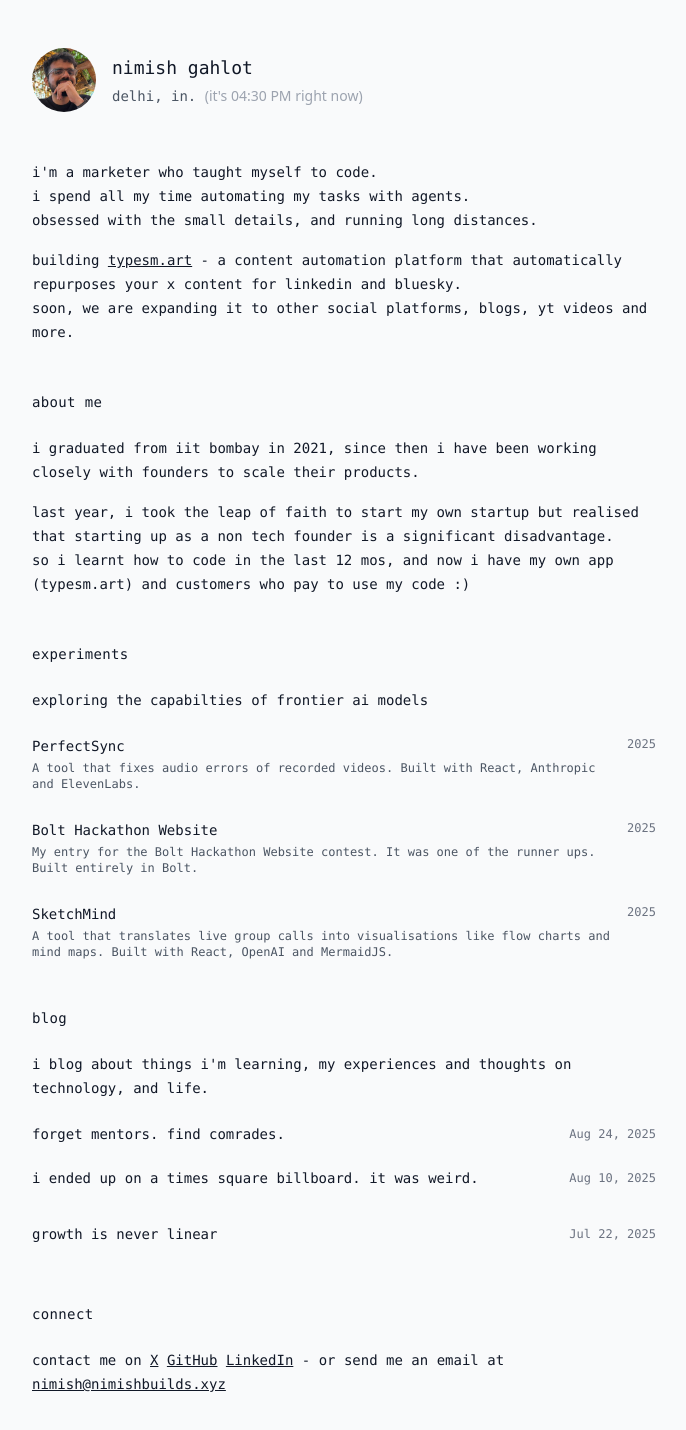
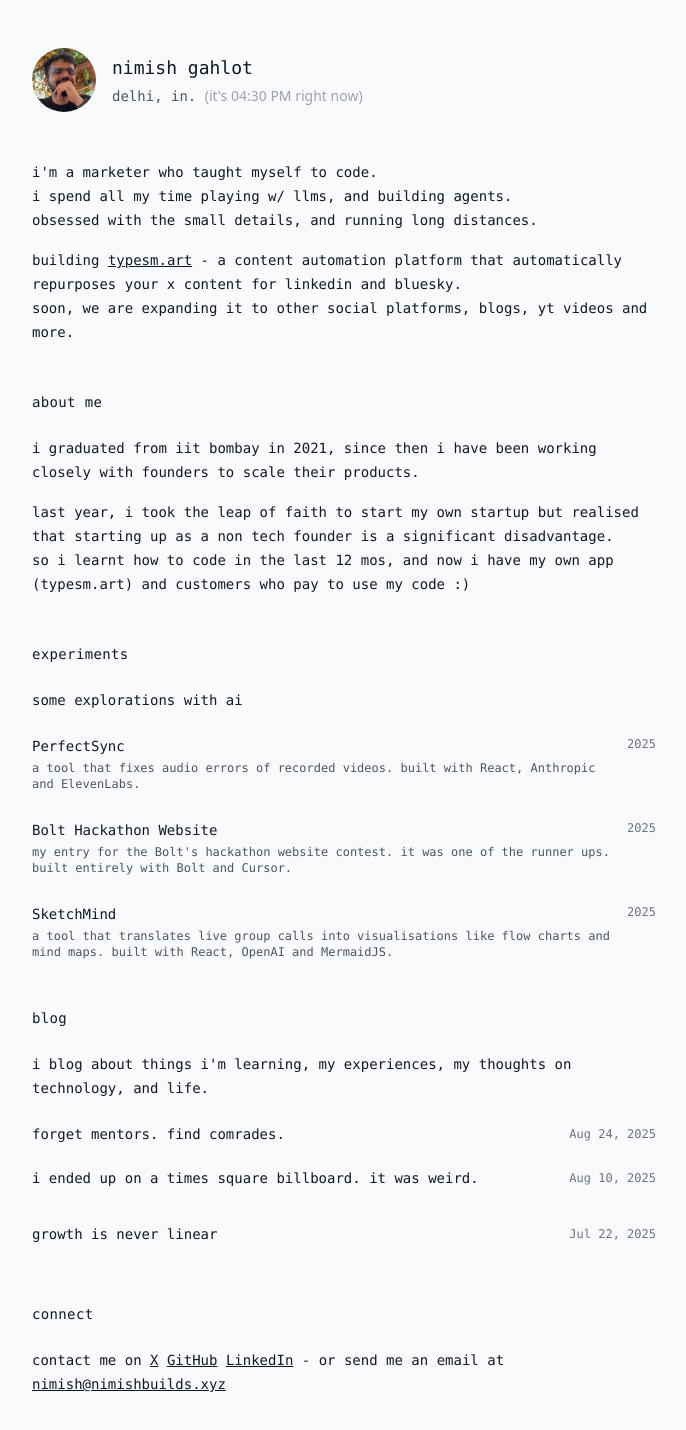
Before and after one commit to nimish-html/minimal-portfolio, a React (Vite) app: page / in a window 1280 px wide. Shown: the top 1430 px of the page, without its empty margins (296-982 px from the left). Built offline with nearby package versions, Linux system fonts and the light colour scheme.

Commit message:
Update App.tsx

```diff
--- a/src/App.tsx
+++ b/src/App.tsx
@@ -31,7 +31,7 @@ function HomePage() {
         {/* About */}
         <section className="mb-12">
           <p className="mb-4 text-sm leading-6">
-            i'm a marketer who taught myself to code. <br></br> i spend all my time automating my tasks with agents. <br></br>
+            i'm a marketer who taught myself to code. <br></br> i spend all my time playing w/ llms, and building agents. <br></br>
             obsessed with the small details, and running long distances.
           </p>
           <p className="mb-4 text-sm leading-6">
@@ -68,14 +68,14 @@ function HomePage() {
             </span>
           </h2>
           <p className="mb-6 text-sm leading-6">
-            exploring the capabilties of frontier ai models
+            some explorations with ai
           </p>
 
           <div className="space-y-4">
 
           <ExperimentCard
               title="PerfectSync"
-              description="A tool that fixes audio errors of recorded videos. Built with React, Anthropic and ElevenLabs."
+              description="a tool that fixes audio errors of recorded videos. built with React, Anthropic and ElevenLabs."
               year="2025"
               previewImage="/perfect-sync.png"
               previewAlt="perfectsync interface"
@@ -85,7 +85,7 @@ function HomePage() {
 
             <ExperimentCard
               title="Bolt Hackathon Website"
-              description="My entry for the Bolt Hackathon Website contest. It was one of the runner ups. Built entirely in Bolt."
+              description="my entry for the Bolt's hackathon website contest. it was one of the runner ups. built entirely with Bolt and Cursor."
               year="2025"
               previewImage="/bolt-hackathon-lp.png"
               previewAlt="bolt hackathon website contest entry"
@@ -94,7 +94,7 @@ function HomePage() {
 
             <ExperimentCard
               title="SketchMind"
-              description="A tool that translates live group calls into visualisations like flow charts and mind maps. Built with React, OpenAI and MermaidJS."
+              description="a tool that translates live group calls into visualisations like flow charts and mind maps. built with React, OpenAI and MermaidJS."
               year="2025"
               previewImage="/sketchmind.png"
               previewAlt="sketchmind interface"
@@ -112,7 +112,7 @@ function HomePage() {
             </span>
           </h2>
           <p className="mb-6 text-sm leading-6">
-            i blog about things i'm learning, my experiences and thoughts on technology, and life.
+            i blog about things i'm learning, my experiences, my thoughts on technology, and life.
           </p>
 
           <div className="space-y-3">
```
